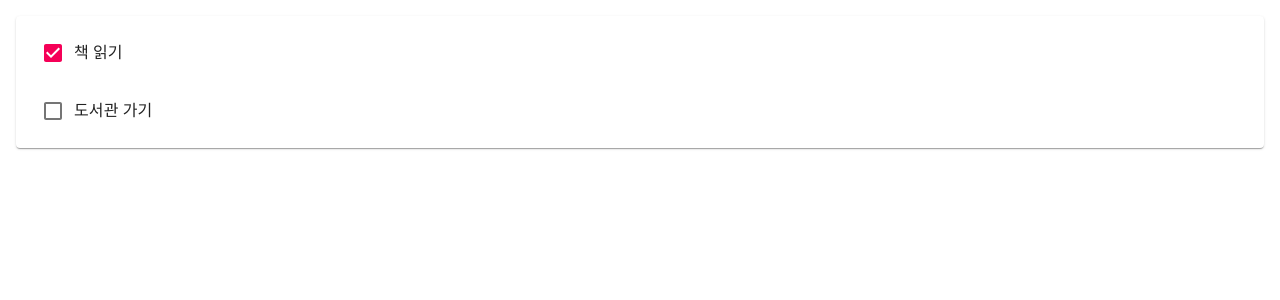
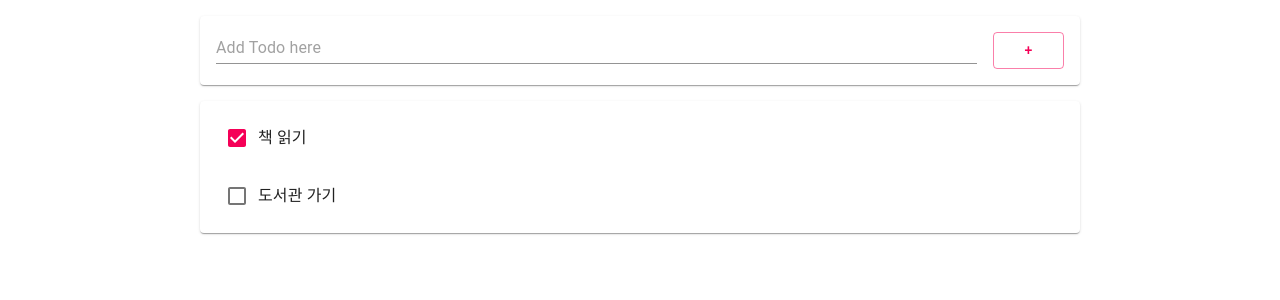
Before and after one commit to seung-mii/To-do-List, a React (Create React App) app: page / in a window 1280 px wide. Shown: the top 300 px of the page. Built offline with nearby package versions, Linux system fonts and the light colour scheme.

Commit message:
7th commit : event handler 로 목록 추가하기

```diff
--- /dev/null
+++ b/src/AddTodo.js
@@ -0,0 +1,58 @@
+import React from "react";
+import { TextField, Paper, Button, Grid } from "@material-ui/core";
+
+class AddTodo extends React.Component {
+  constructor(props) {
+    super(props);
+    this.state = { item: { title: "" } };
+    this.add = props.add;   // props의 함수를 this.add에 연결, props에는 상위 컴포넌트(App.js)의 함수, 매개변수가 들어있음
+  }
+
+  onInputChange = (e) => {
+    const thisItem = this.state.item;
+    thisItem.title = e.target.value;
+    this.setState({ item: thisItem });
+    console.log(thisItem);
+  }
+
+  onButtonClick = () => {
+    this.add(this.state.item);
+    this.setState({ item: { title: "" } }); // text 값을 추가하고 입력 필드는 초기화시킨다.
+  }
+
+  enterKeyEventHandler = (e) => {
+    if (e.key == 'Enter') {
+      this.onButtonClick();
+    }
+  }
+
+  render() {
+    return (
+      <Paper style={{ margin: 16, padding: 16 }}>
+        <Grid container>
+          <Grid xs={11} md={11} item style={{ paddingRight: 16 }}>
+            <TextField
+              placeholder="Add Todo here"
+              fullWidth
+              onChange={this.onInputChange}
+              value={this.state.item.title}
+              onKeyPress={this.enterKeyEventHandler}
+            />
+          </Grid>
+          <Grid xs={1} md={1} item>
+            <Button
+              fullWidth
+              color="secondary"
+              variant="outlined"
+              onClick={this.onButtonClick}
+            >
+              +
+            </Button>
+          </Grid>
+        </Grid>
+      </Paper>
+    );
+  }
+}
+
+export default AddTodo;
--- a/src/App.js
+++ b/src/App.js
@@ -1,6 +1,7 @@
 import React from 'react';
 import Todo from './Todo';
-import { Paper, List } from "@material-ui/core";
+import AddTodo from './AddTodo';
+import { Paper, List, Container } from "@material-ui/core";
 import './App.css';
 
 class App extends React.Component {
@@ -12,6 +13,15 @@
         { id: 1, title: "도서관 가기", done: false },
       ],
     };
+  }
+
+  add = (item) => {
+    const thisItems = this.state.items;
+    item.id = "ID-" + thisItems.length;  // key를 위한 id 추가
+    item.done = false;
+    thisItems.push(item);
+    this.setState({ items: thisItems }); // update state
+    console.log("items: ", this.state.items);
   }
 
   render() {
@@ -27,8 +37,14 @@
       </Paper>
     );
 
-    // 생성된 컴포넌트 JSX를 리턴한다.
-    return <div className='App'> {todoItems} </div>;
+    return (
+      <div className="App">
+        <Container maxWidth="md">
+          <AddTodo add={this.add} />
+          <div className="TodoList">{todoItems}</div>
+        </Container>
+      </div>
+    );
   }
 }
 
```
